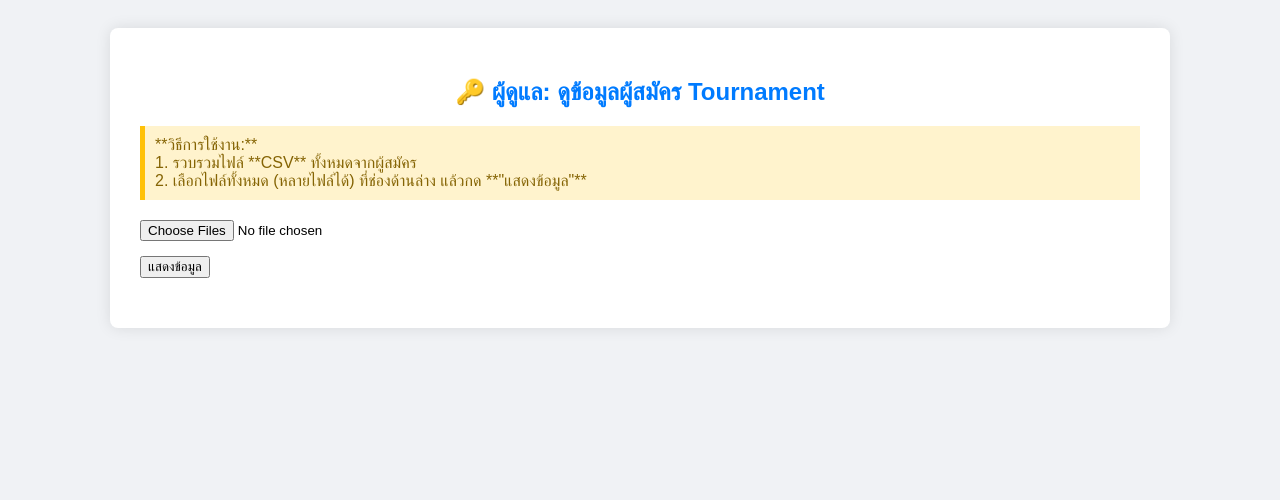
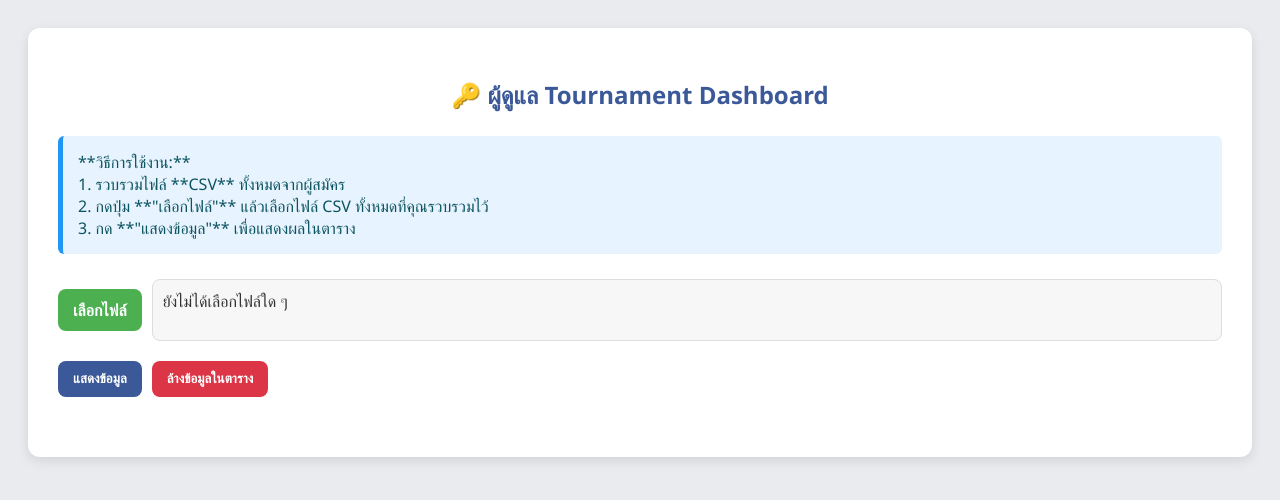
Before and after one commit to chatchai05052557-ui/-888, a plain HTML site: page admin_viewer.html in a window 1280 px wide. Drawn offline with Linux system fonts and the light colour scheme.

Commit message:
Update admin_viewer.html

```diff
--- a/admin_viewer.html
+++ b/admin_viewer.html
@@ -5,29 +5,89 @@
     <meta name="viewport" content="width=device-width, initial-scale=1.0">
     <title>Admin Dashboard: ดูข้อมูลผู้สมัคร</title>
     <style>
-        body { font-family: Arial, sans-serif; background-color: #f0f2f5; padding: 20px; }
-        .container { max-width: 1000px; margin: auto; background: #ffffff; padding: 30px; border-radius: 8px; box-shadow: 0 0 15px rgba(0, 0, 0, 0.1); }
-        h2 { text-align: center; color: #007bff; }
-        input[type="file"] { display: block; margin: 15px 0; }
-        #dataTable { width: 100%; border-collapse: collapse; margin-top: 20px; }
-        #dataTable th, #dataTable td { border: 1px solid #ddd; padding: 8px; text-align: left; }
-        #dataTable th { background-color: #007bff; color: white; }
-        .instruction { background-color: #fff3cd; border-left: 5px solid #ffc107; padding: 10px; margin-bottom: 20px; color: #856404; }
+        /* Modern Clean Design */
+        body { font-family: 'Segoe UI', Tahoma, Geneva, Verdana, sans-serif; background-color: #e9ebee; padding: 20px; color: #333; }
+        .container { max-width: 1200px; margin: auto; background: #ffffff; padding: 30px; border-radius: 12px; box-shadow: 0 4px 12px rgba(0, 0, 0, 0.1); }
+        h2 { text-align: center; color: #3b5998; margin-bottom: 25px; font-weight: 600; }
+        .input-group { display: flex; align-items: center; margin-bottom: 20px; gap: 10px; }
+        input[type="file"] {
+            display: none; /* ซ่อน input เดิม */
+        }
+        .file-label {
+            background-color: #4CAF50; /* สีเขียว */
+            color: white;
+            padding: 10px 15px;
+            border-radius: 8px;
+            cursor: pointer;
+            font-weight: 600;
+            transition: background-color 0.3s;
+            white-space: nowrap;
+        }
+        .file-label:hover { background-color: #45a049; }
+
+        .btn {
+            padding: 10px 15px;
+            border: none;
+            border-radius: 8px;
+            cursor: pointer;
+            font-weight: 600;
+            transition: background-color 0.3s;
+        }
+        .btn-primary { background-color: #3b5998; color: white; }
+        .btn-primary:hover { background-color: #2b4478; }
+        .btn-clear { background-color: #dc3545; color: white; }
+        .btn-clear:hover { background-color: #c82333; }
+
+        #fileNames {
+            flex-grow: 1;
+            padding: 10px;
+            border: 1px solid #ddd;
+            border-radius: 8px;
+            background-color: #f7f7f7;
+            min-height: 40px;
+        }
+
+        /* Table Styles */
+        #dataTable { width: 100%; border-collapse: separate; border-spacing: 0; margin-top: 30px; font-size: 14px; }
+        #dataTable th, #dataTable td { padding: 12px 15px; border-bottom: 1px solid #eee; }
+        #dataTable th {
+            background-color: #3b5998;
+            color: white;
+            text-align: left;
+            position: sticky;
+            top: 0;
+            z-index: 10;
+        }
+        #dataTable tr:nth-child(even) { background-color: #f9f9f9; }
+        #dataTable tr:hover { background-color: #f1f1f1; }
+
+        .instruction { background-color: #e7f3fe; border-left: 5px solid #2196F3; padding: 15px; margin-bottom: 25px; color: #0c5460; border-radius: 6px; }
     </style>
 </head>
 <body>
 
 <div class="container">
-    <h2>🔑 ผู้ดูแล: ดูข้อมูลผู้สมัคร Tournament</h2>
+    <h2>🔑 ผู้ดูแล Tournament Dashboard</h2>
 
     <div class="instruction">
         **วิธีการใช้งาน:**
         <br>1. รวบรวมไฟล์ **CSV** ทั้งหมดจากผู้สมัคร
-        <br>2. เลือกไฟล์ทั้งหมด (หลายไฟล์ได้) ที่ช่องด้านล่าง แล้วกด **"แสดงข้อมูล"**
+        <br>2. กดปุ่ม **"เลือกไฟล์"** แล้วเลือกไฟล์ CSV ทั้งหมดที่คุณรวบรวมไว้
+        <br>3. กด **"แสดงข้อมูล"** เพื่อแสดงผลในตาราง
     </div>
 
-    <input type="file" id="csvFile" accept=".csv" multiple>
-    <button onclick="processFiles()">แสดงข้อมูล</button>
+    <div class="input-group">
+        <label for="csvFile" class="file-label">
+            เลือกไฟล์
+            <input type="file" id="csvFile" accept=".csv" multiple onchange="updateFileNames()">
+        </label>
+        <span id="fileNames">ยังไม่ได้เลือกไฟล์ใด ๆ</span>
+    </div>
+
+    <div style="display: flex; gap: 10px;">
+        <button class="btn btn-primary" onclick="processFiles()">แสดงข้อมูล</button>
+        <button class="btn btn-clear" onclick="clearTable()">ล้างข้อมูลในตาราง</button>
+    </div>
 
     <table id="dataTable">
         <thead>
@@ -38,6 +98,30 @@
 </div>
 
 <script>
+    // ฟังก์ชันแสดงชื่อไฟล์ที่เลือก
+    function updateFileNames() {
+        const fileInput = document.getElementById('csvFile');
+        const fileNamesDisplay = document.getElementById('fileNames');
+        const files = fileInput.files;
+
+        if (files.length === 0) {
+            fileNamesDisplay.textContent = 'ยังไม่ได้เลือกไฟล์ใด ๆ';
+        } else {
+            const names = Array.from(files).map(file => file.name);
+            fileNamesDisplay.textContent = `✅ เลือกไฟล์แล้ว ${files.length} ไฟล์: ${names.join(', ')}`;
+        }
+    }
+
+    // ฟังก์ชันล้างตาราง
+    function clearTable() {
+        document.getElementById('dataTable').getElementsByTagName('tbody')[0].innerHTML = '';
+        document.getElementById('dataTable').getElementsByTagName('thead')[0].rows[0].innerHTML = '';
+        document.getElementById('fileNames').textContent = 'ยังไม่ได้เลือกไฟล์ใด ๆ';
+        document.getElementById('csvFile').value = null; // รีเซ็ต input file
+        alert('ตารางถูกล้างข้อมูลเรียบร้อยแล้ว');
+    }
+
+    // ฟังก์ชันประมวลผลไฟล์ CSV
     function processFiles() {
         const fileInput = document.getElementById('csvFile');
         const files = fileInput.files;
@@ -56,18 +140,16 @@
         let allData = [];
         let headerSet = false;
 
-        // ฟังก์ชันอ่านไฟล์เดียว
         const readFile = (file) => {
             return new Promise((resolve, reject) => {
                 const reader = new FileReader();
                 reader.onload = (e) => {
+                    try {
                         const csvText = e.target.result;
-                    // ใช้ regex เพื่อแยกบรรทัดอย่างปลอดภัย (รวมถึงการรองรับ Unicode)
                         const lines = csvText.split(/\r?\n/).filter(line => line.trim() !== '');
 
                         if (lines.length > 0) {
-                        // ใช้ PapaParse หรือ CSV-parser ที่ซับซ้อนกว่านี้ได้ แต่สำหรับ Simple CSV ที่เราสร้างเอง ใช้การ split ได้
-                        let headerLine = lines[0].replace(/"/g, ''); // ลบ quotes ออกจาก header
+                            let headerLine = lines[0].replace(/"/g, '');
                             let headers = headerLine.split(',');
 
                             if (!headerSet) {
@@ -82,17 +164,19 @@
 
                             // ข้อมูล (บรรทัดที่ 2 เป็นต้นไป)
                             for (let i = 1; i < lines.length; i++) {
-                            // ลบเครื่องหมายคำพูดรอบๆ แต่ละค่า
+                                // ใช้ regex ที่ปรับปรุงเพื่อจัดการ quotes ภายในค่า
                                 let rowValues = lines[i].split(/,(?=(?:[^"]*"[^"]*")*[^"]*$)/);
                                 let dataRow = rowValues.map(v => v.replace(/^"|"$/g, '').replace(/""/g, '"'));
 
-                            // ตรวจสอบว่ามีข้อมูลหรือไม่
-                            if (dataRow.some(item => item.trim() !== '')) {
+                                if (dataRow.some(item => item.trim() !== '') && dataRow.length === headers.length) {
                                     allData.push(dataRow);
                                 }
                             }
                         }
                         resolve();
+                    } catch (error) {
+                        reject(new Error(`เกิดข้อผิดพลาดในการประมวลผลไฟล์ ${file.name}: ${error.message}`));
+                    }
                 };
                 reader.onerror = reject;
                 reader.readAsText(file, 'UTF-8');
@@ -104,9 +188,9 @@
 
         Promise.all(readers)
             .then(() => {
-                // แสดงข้อมูลทั้งหมดในตาราง
+                // *** แก้ไข: ใช้ insertRow() แทน insertCell() ***
                 allData.forEach(rowData => {
-                    let newRow = tableBody.insertCell();
+                    let newRow = tableBody.insertRow(); // แก้ไข: ใช้ insertRow()
                     rowData.forEach(cellData => {
                         let cell = newRow.insertCell();
                         cell.textContent = cellData;
```
Lines whose indentation alone changed are shown as unchanged.
